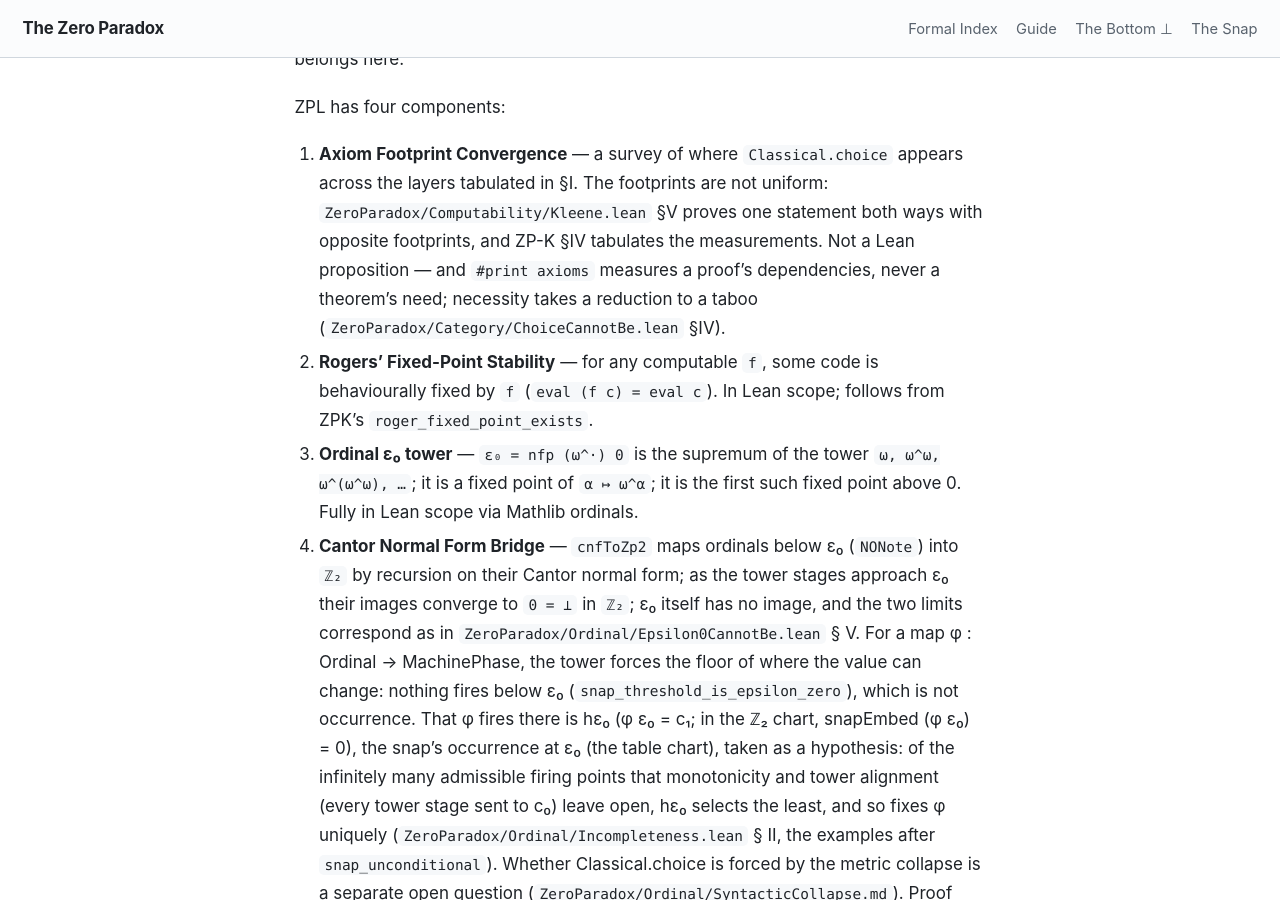
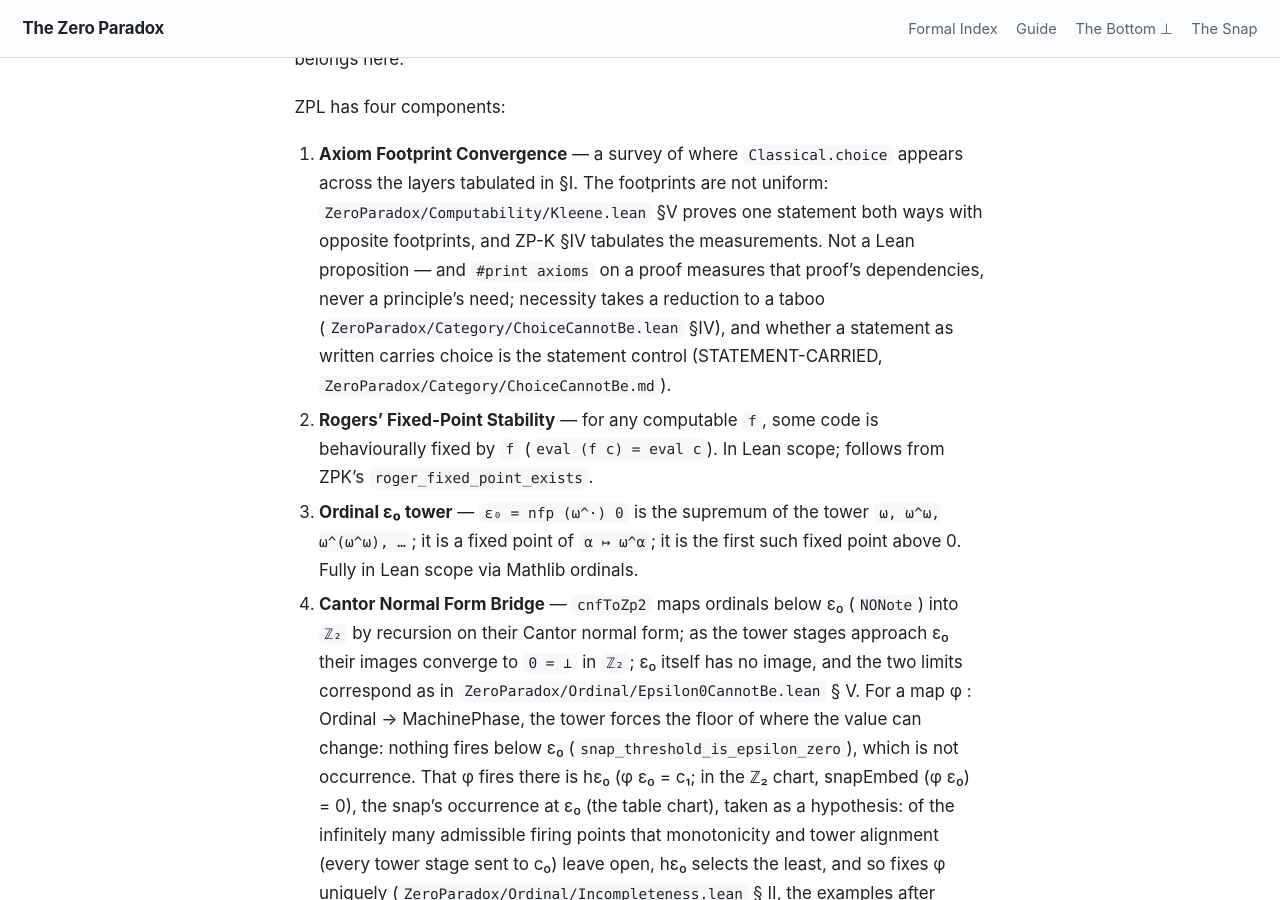
Before and after one commit to timbrigham/ZeroParadox, a Jekyll site: the page built from ZeroParadox/Ordinal/Gentzen.md, in a window 1280 px wide and 900 px high, scrolled down 641 px. Built offline with Jekyll 4.4.1, drawn with Linux system fonts in a browser that asks for light colours; our own code applies the rules of GitHub Pages for plain Markdown files.

Commit message:
Gentzen.md: scope "never a theorem's need" to a proof and a principle
Found by the claim sweep on "never a theorem": the same unscoped sentence
as SelfCopyReference.lean and core-objects.md. A proof's footprint never
shows a principle's necessity; whether a statement as written carries
choice is the statement control (STATEMENT-CARRIED).

Co-Authored-By: Claude Opus 5.5 (1M context) <noreply@anthropic.com>
Claude-Session: https://claude.ai/code/session_01DYrKY8CR8AeESMvjGVQtzA

```diff
--- a/ZeroParadox/Ordinal/Gentzen.md
+++ b/ZeroParadox/Ordinal/Gentzen.md
@@ -15,8 +15,10 @@ ZPL has four components:
    layers tabulated in §I. The footprints are not uniform:
    `ZeroParadox/Computability/Kleene.lean` §V proves one statement both ways with opposite
    footprints, and ZP-K §IV tabulates the measurements. Not a Lean proposition — and
-   `#print axioms` measures a proof's dependencies, never a theorem's need; necessity takes a
-   reduction to a taboo (`ZeroParadox/Category/ChoiceCannotBe.lean` §IV).
+   `#print axioms` on a proof measures that proof's dependencies, never a principle's need;
+   necessity takes a reduction to a taboo (`ZeroParadox/Category/ChoiceCannotBe.lean` §IV), and
+   whether a statement as written carries choice is the statement control (STATEMENT-CARRIED,
+   `ZeroParadox/Category/ChoiceCannotBe.md`).
 2. **Rogers' Fixed-Point Stability** — for any computable `f`, some code is behaviourally
    fixed by `f` (`eval (f c) = eval c`). In Lean scope; follows from ZPK's
    `roger_fixed_point_exists`.
```
